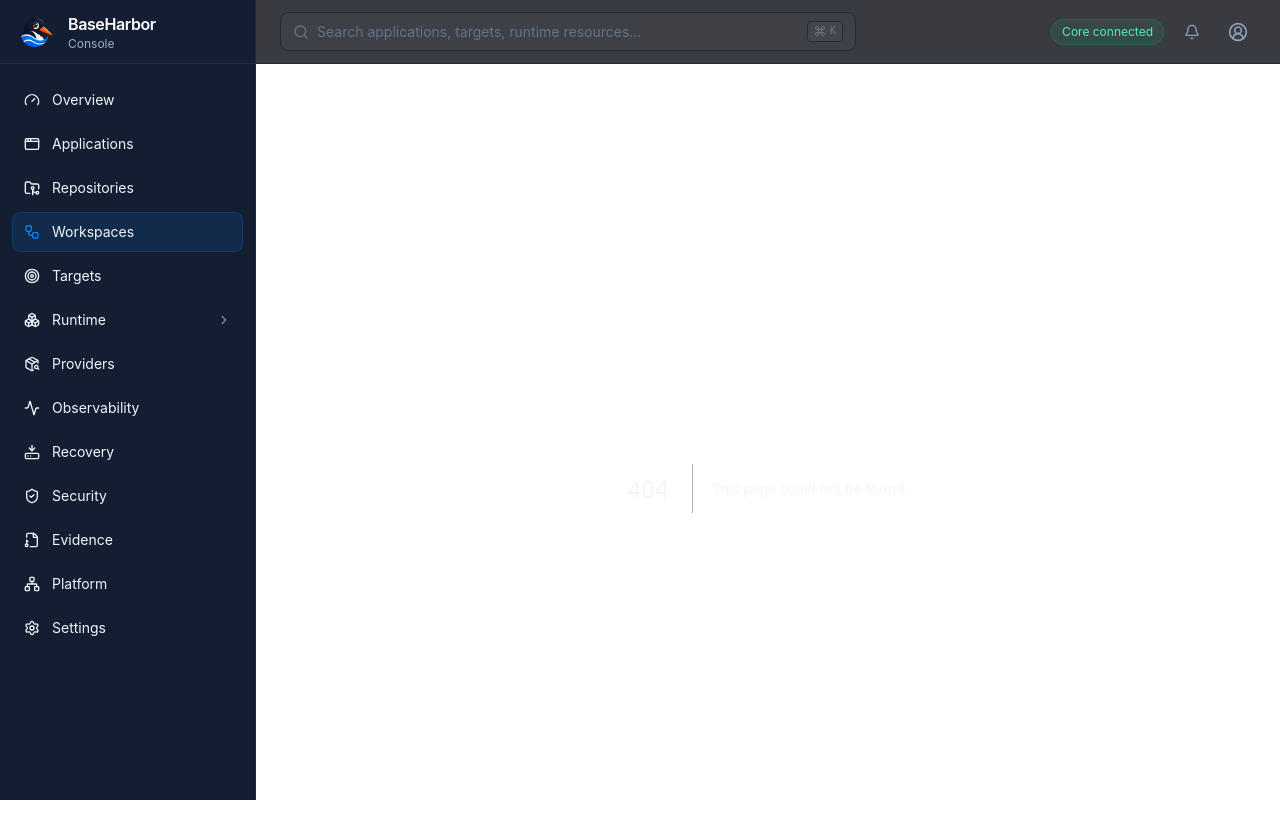
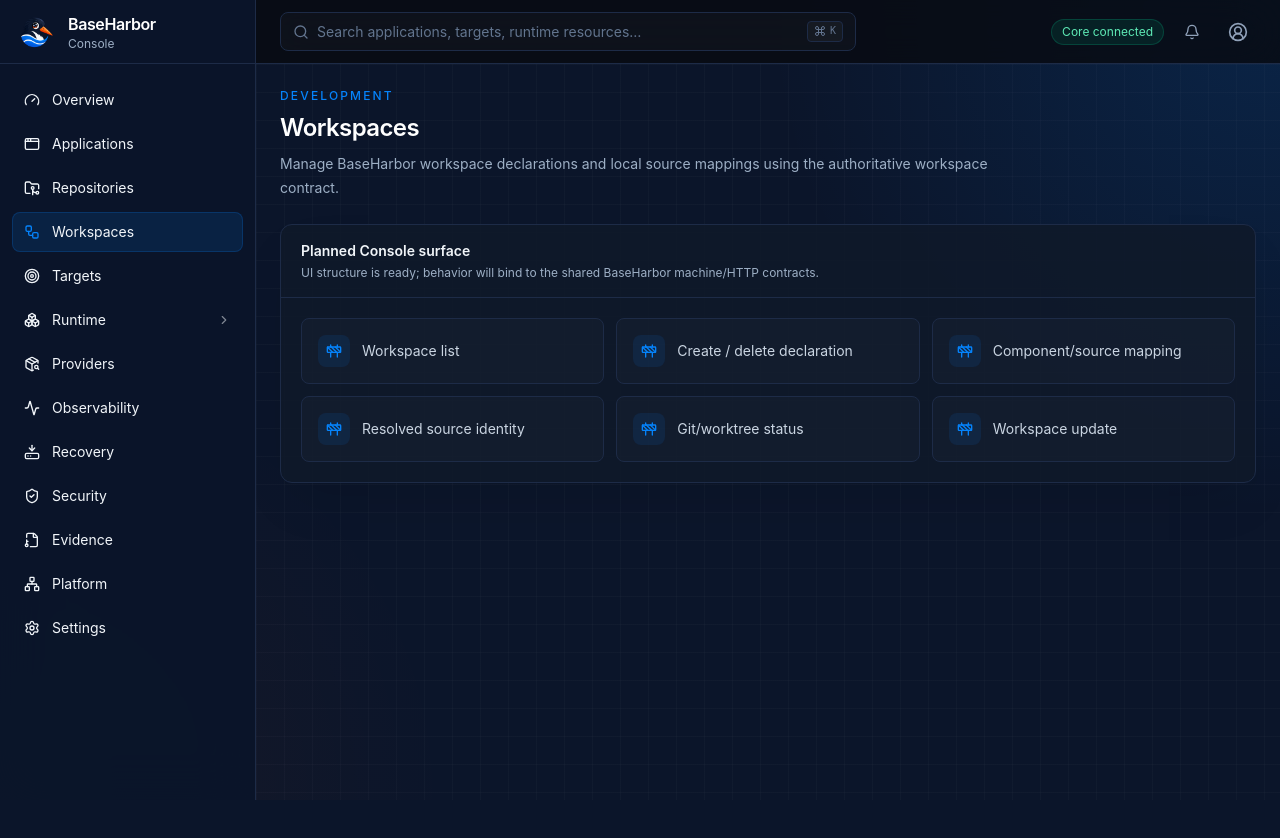
Before and after one commit to mcpdev80/baseharbor-console, a Next.js app: page /workspaces in a window 1280 px wide. Before the commit this address had no page. Shown: the top 838 px of the page. After the commit the page ends 800 px from the top, so only its background shows below. Built offline with nearby package versions, Linux system fonts and the light colour scheme.

Commit message:
feat: add BaseHarbor Console product surfaces

```diff
--- /dev/null
+++ b/src/app/workspaces/page.tsx
@@ -0,0 +1,4 @@
+import { SectionPage } from "@/components/section/section-page";
+export default function Page() {
+  return <SectionPage eyebrow="Development" title="Workspaces" description="Manage BaseHarbor workspace declarations and local source mappings using the authoritative workspace contract." capabilities={["Workspace list","Create / delete declaration","Component/source mapping","Resolved source identity","Git/worktree status","Workspace update"]} />;
+}
```
